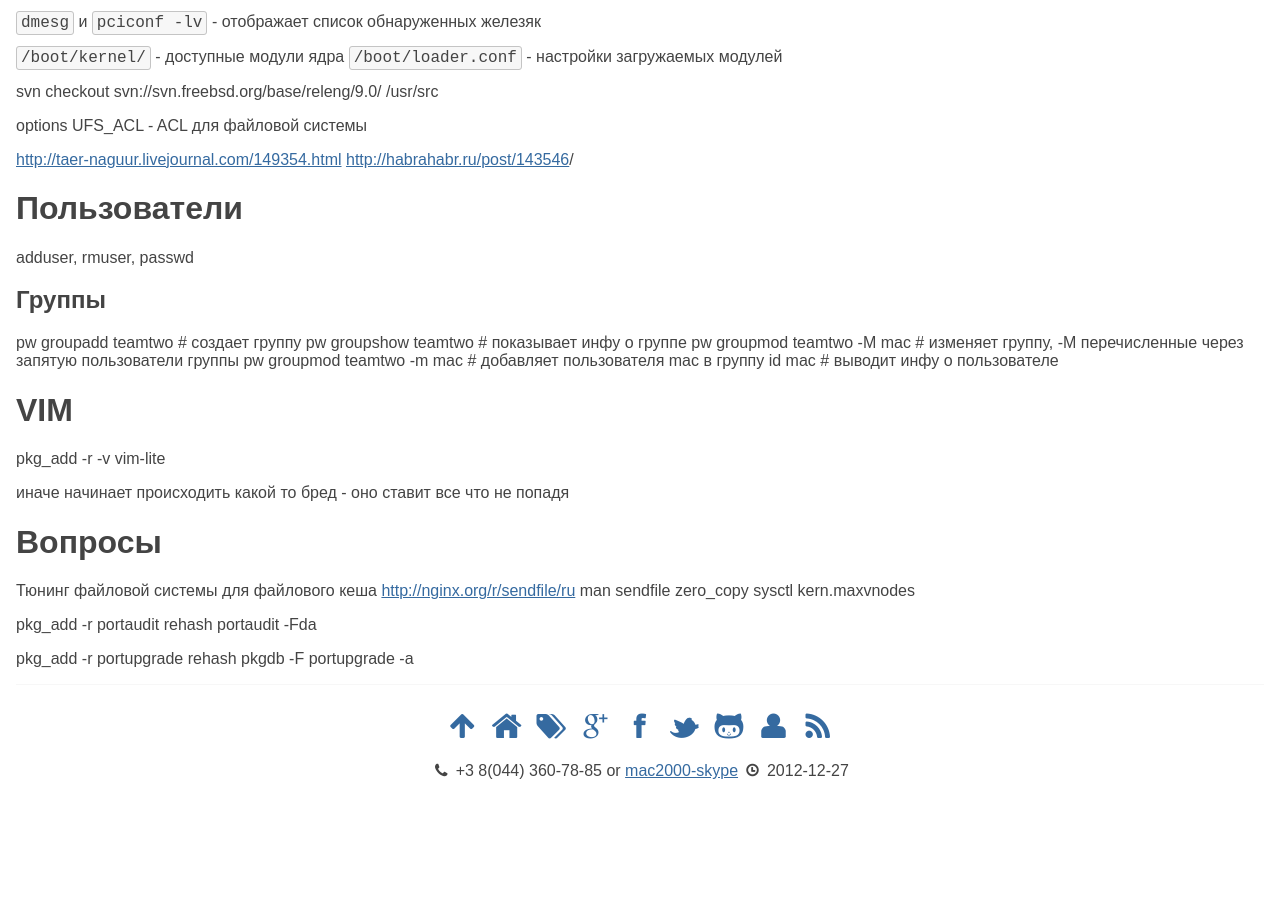
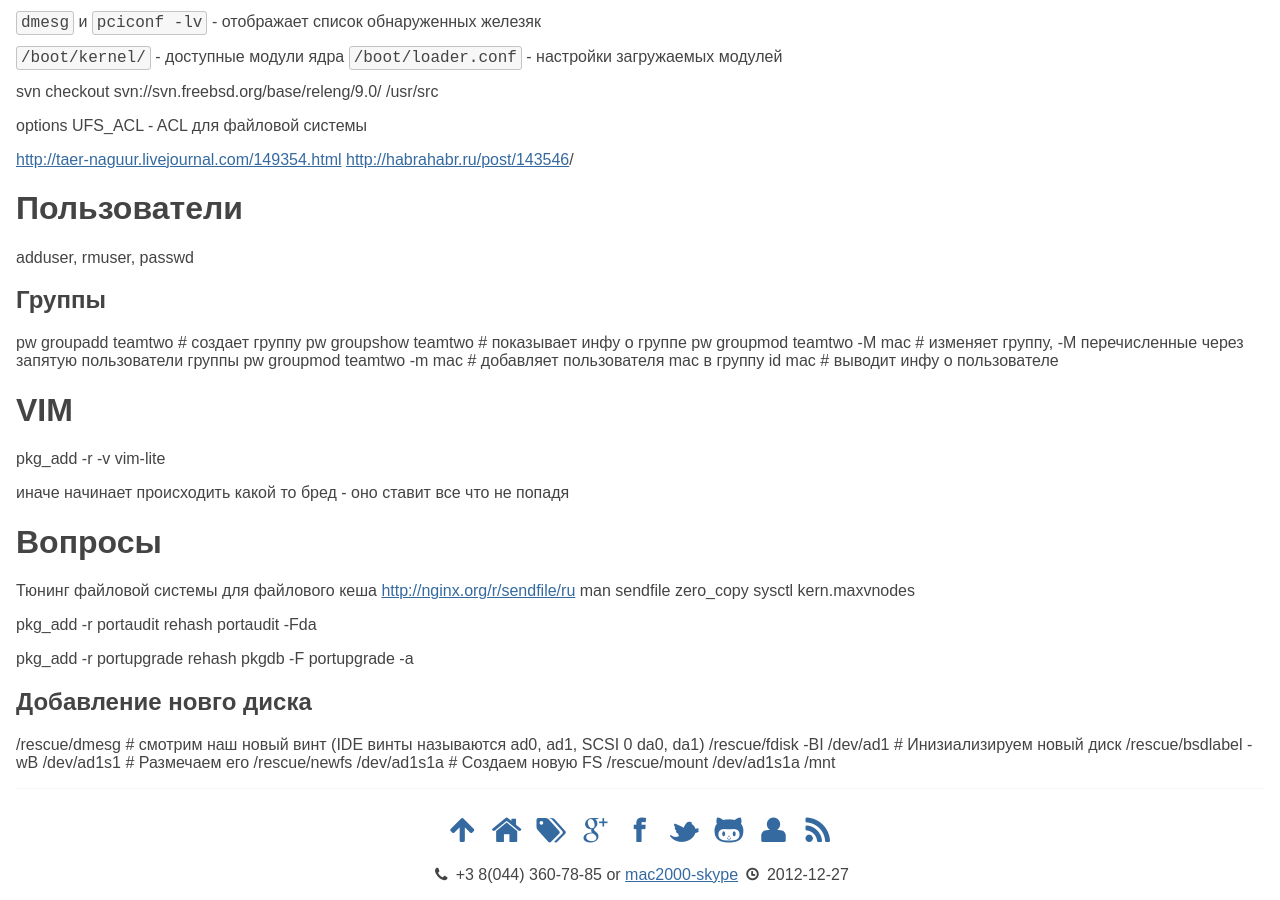
Before and after one commit to michaelbramwell/mac2000.github.com, a Jekyll site: the page built from freebsd.md, in a window 1280 px wide and 900 px high, scrolled down 7174 px. Built offline with Jekyll 4.4.1, drawn with Linux system fonts in a browser that asks for light colours; before the commit the page ends 7970 px from its top, so only the background shows below that.

```diff
--- a/freebsd.md
+++ b/freebsd.md
@@ -484,3 +484,14 @@ pkg_add -r portupgrade
 rehash
 pkgdb -F
 portupgrade -a
+
+
+
+Добавление новго диска
+----------------------
+
+/rescue/dmesg # смотрим наш новый винт (IDE винты называются ad0, ad1, SCSI 0 da0, da1)
+/rescue/fdisk -BI /dev/ad1 # Инизиализируем новый диск
+/rescue/bsdlabel -wB /dev/ad1s1   # Размечаем его
+/rescue/newfs /dev/ad1s1a # Создаем новую FS
+/rescue/mount /dev/ad1s1a /mnt
```
Also changed, not shown: _posts/2012-12-27-user-agents.md (added, +29 -0 lines).
